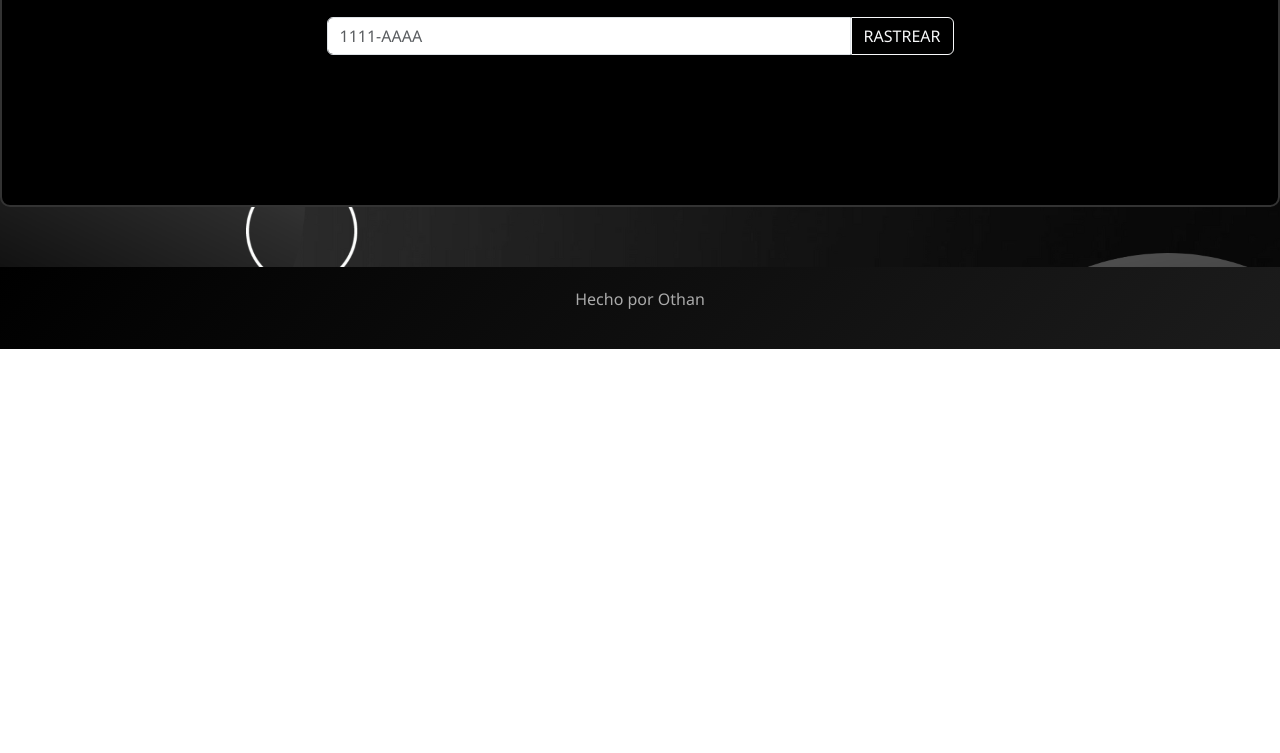
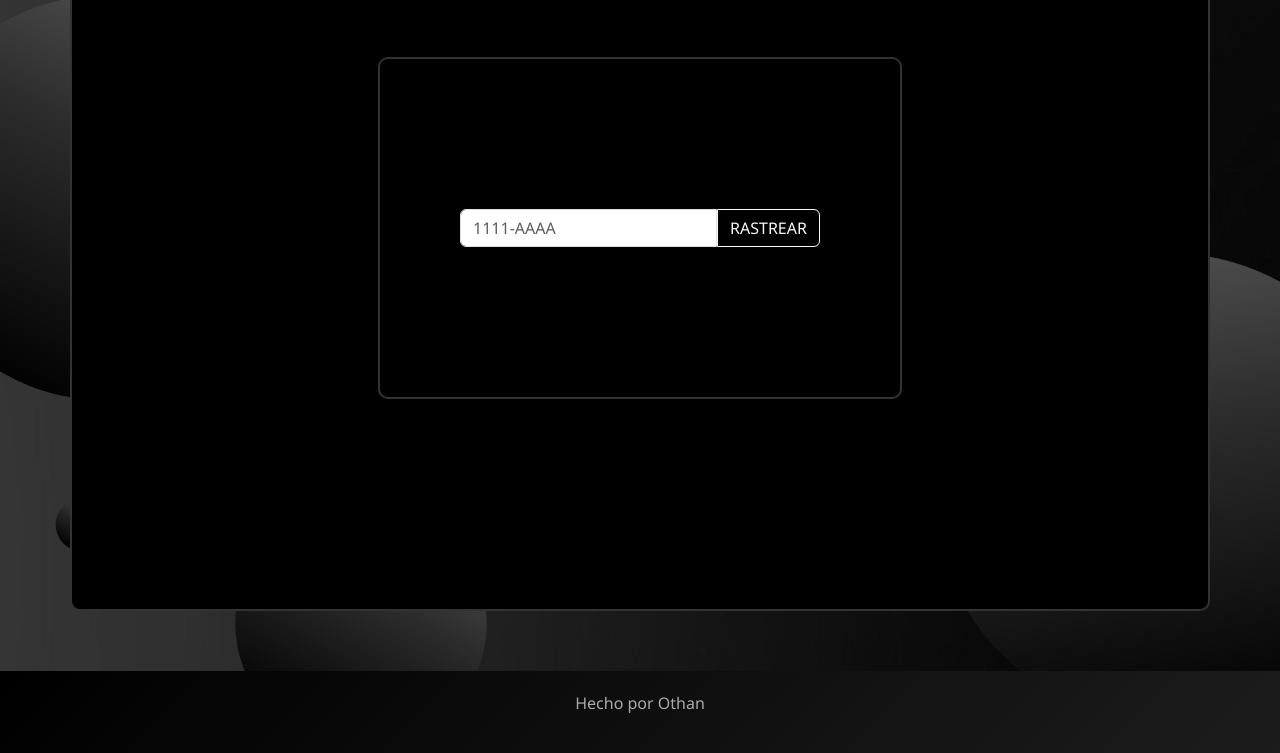
Before and after one commit to SKILL-XOTHAN/othan-store-modificado, a plain HTML site: page pedidos.html in a window 1280 px wide. Shown: the part 745-1498 px from the top of the page. Before the commit the page ends 1094 px from the top, so only its background shows below. Drawn offline with nearby package versions, Linux system fonts and the light colour scheme.

Commit message:
Area de trabajo añadida, renombrado ".cuadro" a ".container"

```diff
--- a/pedidos.css
+++ b/pedidos.css
@@ -77,7 +77,7 @@ main h1 {
   padding: 50px;
 }
 
-.cuadro {
+.container {
   width: fit-content;
   margin: auto;
   margin-top: 60px;
--- a/pedidos.html
+++ b/pedidos.html
@@ -21,7 +21,7 @@
 
   <body>
     <main>
-      <div class="cuadro">
+      <div class="container">
         <h1>Rastrea el Estado de tu Pedido:</h1>
         <div class="container col-7">
           <form class="needs-validation" novalidate>
@@ -42,8 +42,11 @@
                   Numero de pedido válido.
                 </div>
               </div>
-              <div class="col-auto ">
-                <button type="submit" class="btn btn-outline-light rounded-0 rounded-end">
+              <div class="col-auto">
+                <button
+                  type="submit"
+                  class="btn btn-outline-light rounded-0 rounded-end"
+                >
                   RASTREAR
                 </button>
               </div>
```
Also changed, not shown: 1 other file.
